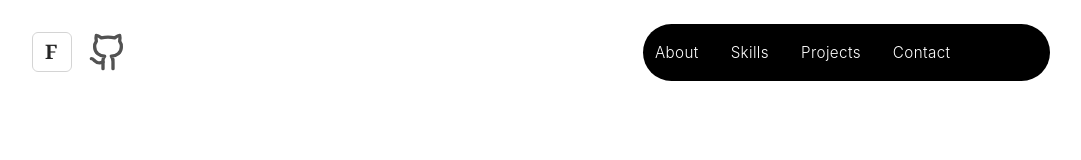
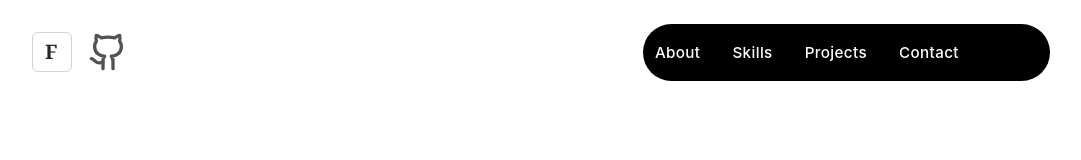
Before and after one commit to ohanyere/portfolio, a React (Vite) app: page / in a window 1280 px wide. Shown: the top 160 px of the page, without its empty margins (99-1180 px from the left). Built offline with nearby package versions, Linux system fonts and the light colour scheme; a web font is replaced by a local one.

Commit message:
style(navbar.tsx): fix navbar font wieght issues

```diff
--- a/src/components/Navbar.tsx
+++ b/src/components/Navbar.tsx
@@ -60,7 +60,7 @@ export default function Navbar() {
                       smooth
                       duration={500}
                       offset={-80}
-                      className="text-[0.95rem]  text-white hover:text-orange-400 font-light tracking-wide cursor-pointer transition-colors"
+                      className="text-[0.95rem]  text-white hover:text-orange-400 font-medium tracking-wide cursor-pointer transition-colors"
                     >
                       {item.label}
                     </ScrollLink>
```
